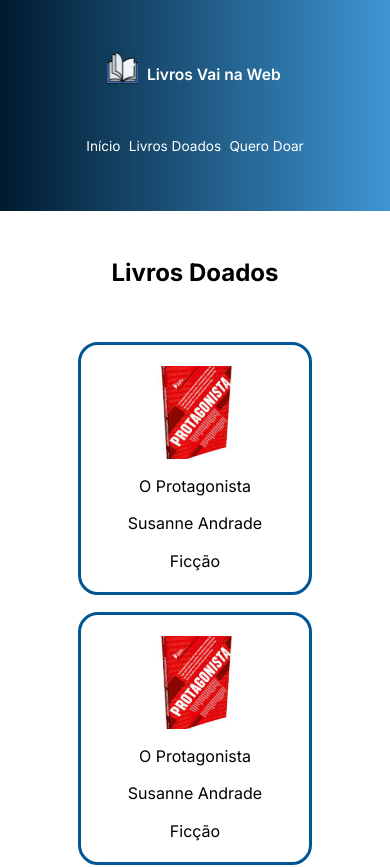
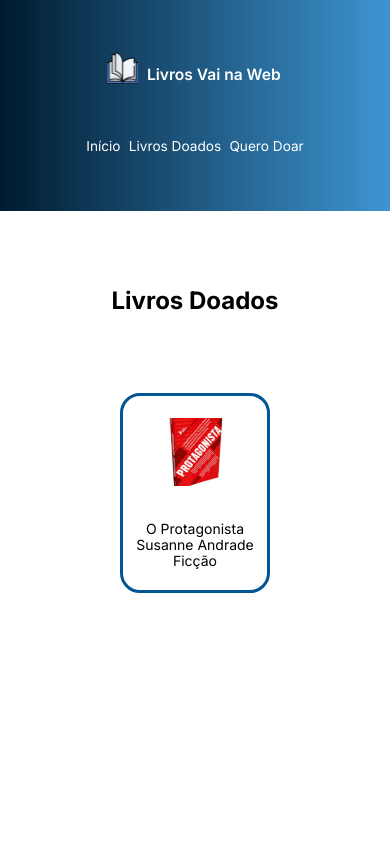
Before and after one commit to robertapdm/livros-vnw, a React (Vite) app in the folder desafio-livros-vnw/: page /livrosdoados in a window 390 px wide. Shown: the top 867 px of the page. Built offline with nearby package versions, Linux system fonts and the light colour scheme.

Commit message:
adjusting mobile and tablet responsive layout

```diff
--- a/desafio-livros-vnw/src/components/Header/header.module.scss
+++ b/desafio-livros-vnw/src/components/Header/header.module.scss
@@ -3,7 +3,7 @@ header{
     display: flex;
     justify-content: space-around;
     align-items: flex-end;
-    padding: 1vw 1vw 2.5vw 1vw;
+    padding: 1vw 3vw 2.5vw 3vw;
     background: linear-gradient(90deg, #001b2f 0%, #3e95d2 100%);
     color: #FFFFFF;
     .logo{
--- a/desafio-livros-vnw/src/pages/inicio/inicio.module.scss
+++ b/desafio-livros-vnw/src/pages/inicio/inicio.module.scss
@@ -12,10 +12,10 @@ main{
         align-items: center;
     .title{
         color: #FFFFFF;
-        max-width: 270px;
+        width: 30vw;
         margin: 0 12vw;
         font-family: "Roboto";
-        font-size: 2vw;
+        font-size: 3vw;
         }
     }
 }
@@ -59,75 +59,78 @@ main{
 /*Responsivo*/
 @media (min-width:501px) and (max-width:768px) {
     main{
-        height: 235vh;
+        height: 460vh;
         .hero{
-            height: 70vh;
+            height: 85vh;
+            background-position: left;
         }
         .title{
-            width: 10vw;
-            background-color: red;
+            width: 20vw;
         }
     }
     .infos{
-        width: 100%;
-        height: 69vh;
-        margin-top: 15vw;
+        height: 400vh;
+        padding: 15vw 0;
         .subtitle{
+            margin: 0;
             text-align: center;
-            font-size: 10vw;
+            font-size: 8vw;
         }
     }
     .cards{
         flex-direction: column;
-        justify-content: space-evenly;
         align-items: center;
-        margin-top: 15vw 0;
     }
     .card{
-        width: 80vw;
-        height: 35vh;
+        width: 72vw;
+        height: 67vh;
         margin-bottom: 5vw;
         .info{
-        max-width: 70vw;
-        font-size: 5vw;
+        max-width: 55vw;
+        font-size: 4vw;
         }
         .imgCard{
-            width: 4vw;
+            width: 10vw;
         }
     }
 }
 @media (max-width:500px) {
     main{
-        height: 235vh;
+        height: 400vh;
         .hero{
-            height: 70vh;
+            height: 75vh;
+            justify-content: center;
+            background-position: center;
+        }
+        .title{
+            width: 20vw;
+            font-size: 10vw;
         }
     }
     .infos{
-        width: 100%;
-        height: 69vh;
-        margin-top: 15vw;
+        height: 335vh;
+        padding: 15vw 0;
         .subtitle{
+            margin: 0 0 10vw 0;
             text-align: center;
-            font-size: 10vw;
+            font-size: 7vw;
         }
     }
     .cards{
         flex-direction: column;
-        justify-content: space-evenly;
         align-items: center;
-        margin-top: 15vw 0;
     }
     .card{
-        width: 80vw;
-        height: 35vh;
+        width: 72vw;
+        height: 60vh;
+        padding: 2vw;
         margin-bottom: 5vw;
         .info{
-        max-width: 70vw;
+        max-width: 60vw;
         font-size: 5vw;
         }
         .imgCard{
-            width: 4vw;
+            width: 13vw;
         }
     }
 }
--- a/desafio-livros-vnw/src/pages/livrosDoados/LivrosDoados.jsx
+++ b/desafio-livros-vnw/src/pages/livrosDoados/LivrosDoados.jsx
@@ -11,78 +11,6 @@ export default function LivrosDoados() {
       alt: "Capa do Livro - O Protagonista",
       author: "Susanne Andrade",
       genre: "Ficção",
-    },
-    {
-      id: 2,
-      image: Protagonista,
-      title: "O Protagonista",
-      alt: "Capa do Livro - O Protagonista",
-      author: "Susanne Andrade",
-      genre: "Ficção",
-    },
-    {
-      id: 3,
-      image: Protagonista,
-      title: "O Protagonista",
-      alt: "Capa do Livro - O Protagonista",
-      author: "Susanne Andrade",
-      genre: "Ficção",
-    },
-    {
-      id: 4,
-      image: Protagonista,
-      title: "O Protagonista",
-      alt: "Capa do Livro - O Protagonista",
-      author: "Susanne Andrade",
-      genre: "Ficção",
-    },
-    {
-      id: 5,
-      image: Protagonista,
-      title: "O Protagonista",
-      alt: "Capa do Livro - O Protagonista",
-      author: "Susanne Andrade",
-      genre: "Ficção",
-    },
-    {
-      id: 6,
-      image: Protagonista,
-      title: "O Protagonista",
-      alt: "Capa do Livro - O Protagonista",
-      author: "Susanne Andrade",
-      genre: "Ficção",
-    },
-    {
-      id: 7,
-      image: Protagonista,
-      title: "O Protagonista",
-      alt: "Capa do Livro - O Protagonista",
-      author: "Susanne Andrade",
-      genre: "Ficção",
-    },
-    {
-      id: 8,
-      image: Protagonista,
-      title: "O Protagonista",
-      alt: "Capa do Livro - O Protagonista",
-      author: "Susanne Andrade",
-      genre: "Ficção",
-    },
-    {
-      id: 9,
-      image: Protagonista,
-      title: "O Protagonista",
-      alt: "Capa do Livro - O Protagonista",
-      author: "Susanne Andrade",
-      genre: "Ficção",
-    },
-    {
-      id: 10,
-      image: Protagonista,
-      title: "O Protagonista",
-      alt: "Capa do Livro - O Protagonista",
-      author: "Susanne Andrade",
-      genre: "Ficção",
     }
   ]);
 
@@ -90,16 +18,18 @@ export default function LivrosDoados() {
     <>
       <section className={s.container}>
         <h2>Livros Doados</h2>
-        <div className={s.cards}>
+        <article className={s.cards}>
           {card.map((item) => (
-            <div className={s.card}>
+            <article className={s.card}>
               <img src={item.image} alt={item.alt} />
-              <p>{item.title}</p>
-              <p>{item.author}</p>
-              <p>{item.genre}</p>
-            </div>
+              <div className={s.info}>
+                <p>{item.title}</p>
+                <p>{item.author}</p>
+                <p>{item.genre}</p>
+              </div>
+            </article>
           ))}
-        </div>
+        </article>
       </section>
     </>
   );
--- a/desafio-livros-vnw/src/pages/livrosDoados/livrosDoados.module.scss
+++ b/desafio-livros-vnw/src/pages/livrosDoados/livrosDoados.module.scss
@@ -1,47 +1,69 @@
 .container{
     width: 100%;
-    height: 100vh;
-    display:
-    flex;
+    height: 150vh;
+    display: flex;
     flex-direction: column;
     justify-content: space-evenly;
     align-items: center;
-    .cards{
-        width: 80vw;
-        height: 80vh;
-        display: flex;
-        flex-wrap: wrap;
-        justify-content: space-evenly;
-        align-items: center;
+}
+.cards{
+    width: 90vw;
+    height: 120vh;
+    display: flex;
+    flex-wrap: wrap;
+    justify-content: flex-start;
+    align-items: flex-start;
+}
+.card{
+    width: 150px;
+    height: 200px;
+    display: flex;
+    flex-direction: column;
+    justify-content: space-around;
+    align-items: center;
+    border: 3px solid #005695;
+    border-radius: 20px;
+    margin: 1vw;
+    padding: 1vw;
+    img{
+        width: 60%;
     }
-    .card{
-        width: 15vw;
-        height: 30vh;
-        display: flex;
-        flex-direction: column;
-        justify-content: space-evenly;
-        align-items: center;
-        border: 3px solid #005695;
-        border-radius: 20px;
-        padding: 1vw;
-        img{
-            width: 50%;
-        }
+    .info{
+        text-align: center;
+        font-size: 14px;
+        line-height: 18px;
     }
 }
 
 /*Responsividade*/
-@media (max-width:500px) {
-    .container{
-        width: 100%;
-        height: 340vh;
-        .cards{
-            width: 80vw;
-            height: 320vh;
+@media (min-width:501px) and (max-width:768px) {
+    .card{
+        img{
+            width: 60%;
         }
-        .card{
-            width: 60vw;
-            height: 30vh;
+        .info{
+            text-align: center;
+            line-height: 16px;
         }
     }
 }
+@media (max-width:500px) {
+    .container{
+        height: 240vh;
+    }
+    .cards{
+        width: 80vw;
+        height: 210vh;
+        flex-direction: column;
+        align-items: center;
+    }
+    .card{
+        img{
+            width: 60%;
+        }
+        .info{
+            text-align: center;
+            line-height: 16px;
+        }
+    }
+}
--- a/desafio-livros-vnw/src/pages/queroDoar/queroDoar.module.scss
+++ b/desafio-livros-vnw/src/pages/queroDoar/queroDoar.module.scss
@@ -1,26 +1,27 @@
 .container{
     width: 100%;
-    height: 80vh;
-    display:
-    flex;
+    height: 120vh;
+    display: flex;
     flex-direction: column;
     justify-content: space-evenly;
     align-items: center;
     .cardForm{
+        width: 300px;
+        height: 350px;
         border: 3px solid #005695;
         border-radius: 20px;
-        padding: 2vw;
+        padding: 1vw;
     }
     .form{
-        width: 15vw;
-        height: 50vh;
+        width: 100%;
+        height: 100%;
         display: flex;
         flex-direction: column;
         justify-content: space-evenly;
         align-items: center;
         input{
             width: 100%;
-            height: 2vw;
+            height: 2vh;
             color: #005695;
             background-color: #FFFFFF;
             padding: 1vw;
@@ -30,17 +31,17 @@
         }
         input::placeholder{
             color: #005695;
-
             opacity: 1;
         }
         .btn{
             width: 30%;
-            height: 3vw;
+            height: 7vh;
             background-color: #005695;
             color: #FFFFFF;
             border: 2px solid #005695;
             outline: none;
-            border-radius: 10px;        }
+            border-radius: 10px;
+        }
     }
 }
 ::-webkit-input-placeholder{
@@ -72,31 +73,62 @@
 }
 
 /*Responsivo*/
+@media (min-width:501px) and (max-width: 768px) {
+    .container{
+        height: 120vh;
+        .info{
+            max-width: 300px;
+            text-align: center;
+            font-size: 20px;
+        }
+        .form{
+            align-items: center;
+            input{
+                width: 90%;
+                height: 32px;
+                border-radius: 10px;
+            }
+            .btn{
+                height: 7vw;
+            }
+        }
+    }
+    .titleForm{
+        justify-content: space-evenly;
+        font-size: 18px;
+        img{
+            width: 15%;
+        }
+    }
+    }
 @media (max-width: 500px) {
 .container{
-    width: 100%;
-    height: 80vh;
+     height: 100vh;
     .info{
-        max-width: 70vw;
+        max-width: 250px;
         text-align: center;
-        font-size: 5vw;
+        font-size: 16px;
+    }
+    .cardForm{
+        width: 250px;
+        height: 300px;
+        padding: 0 4vw;
     }
     .form{
-        width: 80vw;
         align-items: center;
         input{
-            width: 80%;
-            height: 4vh;
+            width: 100%;
+            height: 30px;
             border-radius: 10px;
         }
         .btn{
-            height: 10vw;
+            height: 8vw;
         }
     }
 }
 .titleForm{
     justify-content: space-evenly;
-    font-size: 7vw;
+    font-size: 14px;
     img{
         width: 15%;
     }
```
